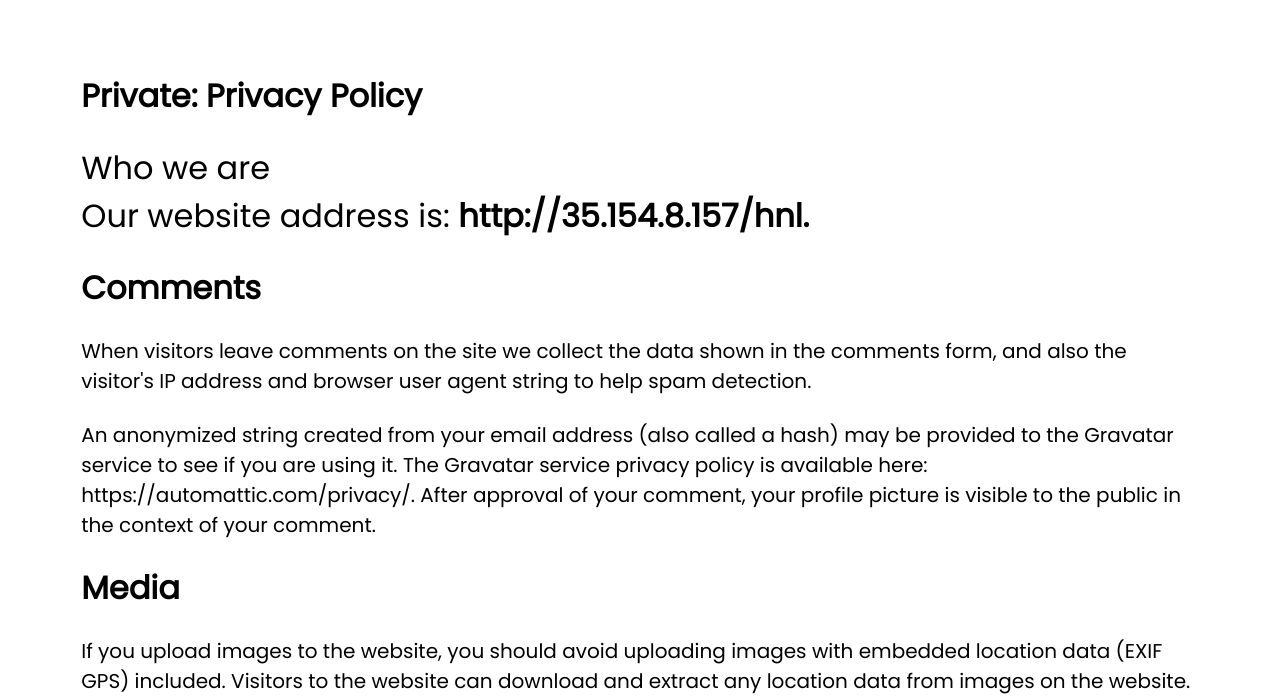
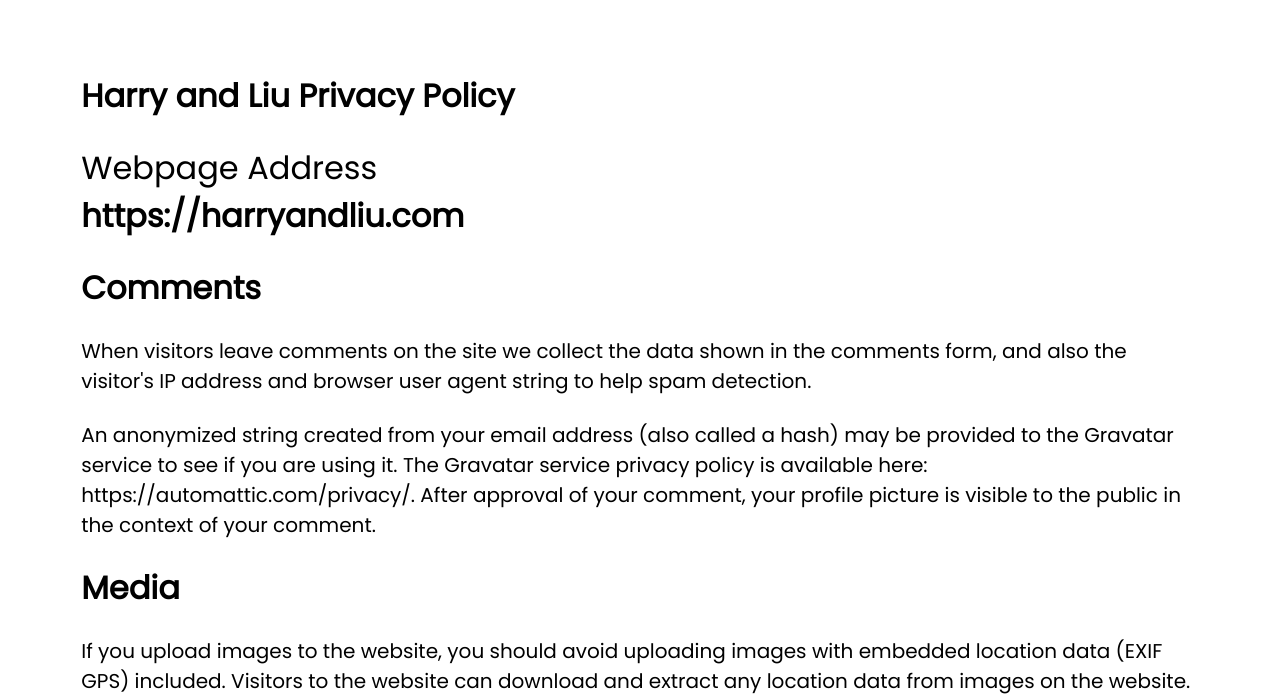
Before and after one commit to ds-pavitra/hnl-project, a plain HTML site: page privacy-policy.html in a window 1280 px wide. Shown: the part 100-800 px from the top of the page. Drawn offline with nearby package versions, Linux system fonts and the light colour scheme.

Commit message:
privacy poilicy page changes

```diff
--- a/privacy-policy.html
+++ b/privacy-policy.html
@@ -234,12 +234,11 @@
     <!-- privacy policy starts    -->
     <section class="container privacy_policy_container">
       <div>
-        <h3>Private: Privacy Policy</h3>
+        <h3>Harry and Liu Privacy Policy</h3>
 
         <h4>
-          Who we are <br />
-          Our website address is:
-          <b>http://35.154.8.157/hnl.</b>
+          Webpage Address <br>
+          <b>https://harryandliu.com</b>
         </h4>
       </div>
 
```
